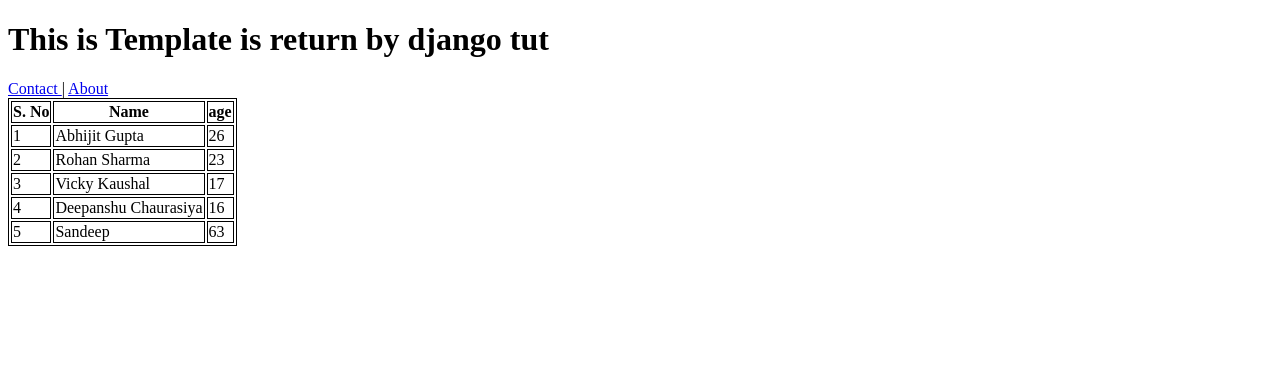
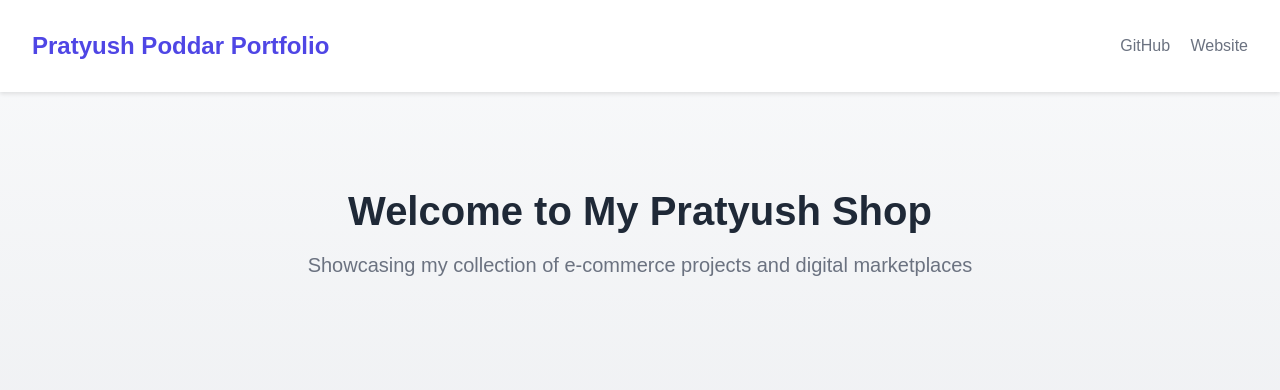
Before and after one commit to PratyushPoddar07/Django_tutorial, a Django app: page / in a window 1280 px wide. Shown: the top 390 px of the page. Before the commit the page ends 246 px from the top, so only its background shows below. Run offline with Django 5.2, Linux system fonts and the light colour scheme.

Commit message:
portfolio

```diff
--- a/core/home/templates/home/index.html
+++ b/core/home/templates/home/index.html
@@ -1,40 +1,182 @@
 <!DOCTYPE html>
 <html lang="en">
 <head>
-    <meta charset="UTF-8">
-    <meta name="viewport" content="width=device-width, initial-scale=1.0">
-    <title>Django Tutorial 2025</title>
-    <style>table, th, td {
-        border: 1px solid black;
-      }</style>
+  <meta charset="UTF-8">
+  <meta name="viewport" content="width=device-width, initial-scale=1.0">
+  <title>Pratyush Shop Portfolio</title>
+  <style>
+    body {
+      font-family: Arial, sans-serif;
+      margin: 0;
+      background: linear-gradient(to bottom, #f9fafb, #e5e7eb);
+      color: #333;
+    }
+    header {
+      background: white;
+      box-shadow: 0 2px 4px rgba(0, 0, 0, 0.1);
+      padding: 1rem 2rem;
+      display: flex;
+      justify-content: space-between;
+      align-items: center;
+    }
+    header h1 {
+      font-size: 1.5rem;
+      color: #4f46e5;
+    }
+    header a {
+      margin-left: 1rem;
+      color: #6b7280;
+      text-decoration: none;
+      transition: color 0.2s;
+    }
+    header a:hover {
+      color: #4f46e5;
+    }
+    .hero {
+      text-align: center;
+      padding: 4rem 2rem;
+    }
+    .hero h2 {
+      font-size: 2.5rem;
+      margin-bottom: 1rem;
+      color: #1f2937;
+    }
+    .hero p {
+      color: #6b7280;
+      font-size: 1.25rem;
+    }
+    .projects {
+      display: grid;
+      grid-template-columns: repeat(auto-fit, minmax(300px, 1fr));
+      gap: 1.5rem;
+      padding: 2rem;
+      max-width: 1200px;
+      margin: 0 auto;
+    }
+    .project {
+      background: white;
+      border-radius: 0.5rem;
+      box-shadow: 0 2px 4px rgba(0, 0, 0, 0.1);
+      overflow: hidden;
+      transition: transform 0.3s;
+    }
+    .project:hover {
+      transform: scale(1.05);
+    }
+    .project img {
+      width: 100%;
+      height: 200px;
+      object-fit: cover;
+    }
+    .project-content {
+      padding: 1rem;
+    }
+    .project-content h3 {
+      font-size: 1.25rem;
+      color: #1f2937;
+    }
+    .project-content p {
+      margin: 0.5rem 0;
+      color: #6b7280;
+    }
+    .tech {
+      display: flex;
+      flex-wrap: wrap;
+      gap: 0.5rem;
+    }
+    .tech span {
+      background: #e0e7ff;
+      color: #3730a3;
+      padding: 0.25rem 0.5rem;
+      border-radius: 0.25rem;
+      font-size: 0.75rem;
+    }
+    .project-link {
+      display: inline-block;
+      margin-top: 1rem;
+      color: #4f46e5;
+      text-decoration: none;
+      font-weight: bold;
+    }
+    footer {
+      background: white;
+      border-top: 1px solid #e5e7eb;
+      padding: 1rem;
+      text-align: center;
+      color: #6b7280;
+    }
+  </style>
 </head>
 <body>
 
-    <h1>This is Template is return by django tut</h1>
+<header>
+  <h1>Pratyush Poddar Portfolio</h1>
+  <div>
+    <a href="https://github.com">GitHub</a>
+    <a href="#">Website</a>
+  </div>
+</header>
 
-    <a href="/contact/">
-        Contact
-    </a>
-    |
-    <a href="/about">
-        About
-    </a>
+<section class="hero">
+  <h2>Welcome to My Pratyush Shop</h2>
+  <p>Showcasing my collection of e-commerce projects and digital marketplaces</p>
+</section>
 
-    <table>
-        <tr>
-          <th>S. No</th>
-          <th>Name</th>
-          <th>age</th>
-        </tr>
+<section class="projects" id="projects"></section>
 
-        {% for people in peoples %}
-        <tr>
-          <td>{{forloop.counter}}</td>
-          <td>{{people.name}}</td>
-          <td>{{people.age}}</td>
-        </tr>
+<footer>
+  <p>&copy; <span id="year"></span> Shop Portfolio. All rights reserved.</p>
+</footer>
 
-        {% endfor %}
-      </table>
+<script>
+  const projects = [
+    {
+      title: "VEGE Recipe",
+      description: "A secure and organized platform to store and access your favorite recipes anytime.",
+      image: "https://images.unsplash.com/photo-1472851294608-062f824d29cc?auto=format&fit=crop&q=80&w=800",
+      link: "http://127.0.0.1:8000/recipe/",
+      tech: ["React", "Node.js", "MongoDB"]
+    },
+    {
+      title: "Tech Haven",
+      description: "Premium electronics and gadgets store with the latest technology.",
+      image: "https://images.unsplash.com/photo-1498049794561-7780e7231661?auto=format&fit=crop&q=80&w=800",
+      link: "#",
+      tech: ["Next.js", "Stripe", "PostgreSQL"]
+    },
+    {
+      title: "Green Garden",
+      description: "Online plant shop with rare and exotic varieties.",
+      image: "https://images.unsplash.com/photo-1416879595882-3373a0480b5b?auto=format&fit=crop&q=80&w=800",
+      link: "#",
+      tech: ["Vue.js", "Firebase", "Tailwind"]
+    }
+  ];
+
+  const projectContainer = document.getElementById("projects");
+
+  projects.forEach(project => {
+    const projectElement = document.createElement("div");
+    projectElement.classList.add("project");
+
+    projectElement.innerHTML = `
+      <img src="${project.image}" alt="${project.title}" />
+      <div class="project-content">
+        <h3>${project.title}</h3>
+        <p>${project.description}</p>
+        <div class="tech">
+          ${project.tech.map(tech => `<span>${tech}</span>`).join("")}
+        </div>
+        <a href="${project.link}" class="project-link">Visit Store</a>
+      </div>
+    `;
+
+    projectContainer.appendChild(projectElement);
+  });
+
+  // Update footer year
+  document.getElementById("year").textContent = new Date().getFullYear();
+</script>
+
 </body>
 </html>
```
Also changed, not shown: core/db.sqlite3, core/home/templates/home/about.html (line endings or trailing spaces), core/public/static/recipe/images_S86BaNn.jpg (added).
